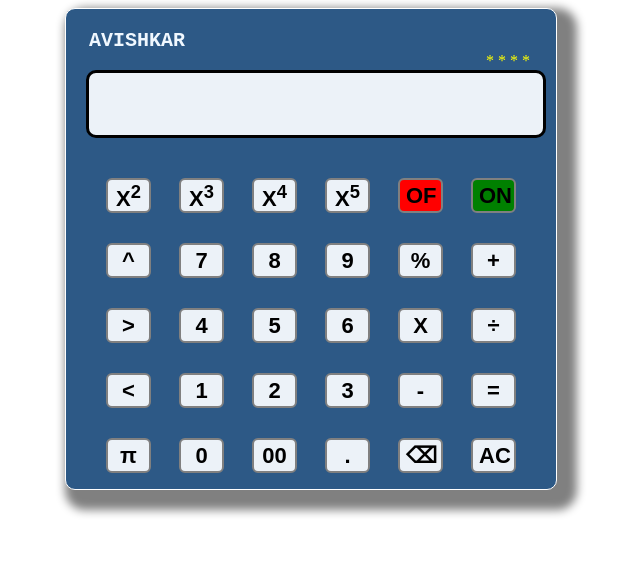
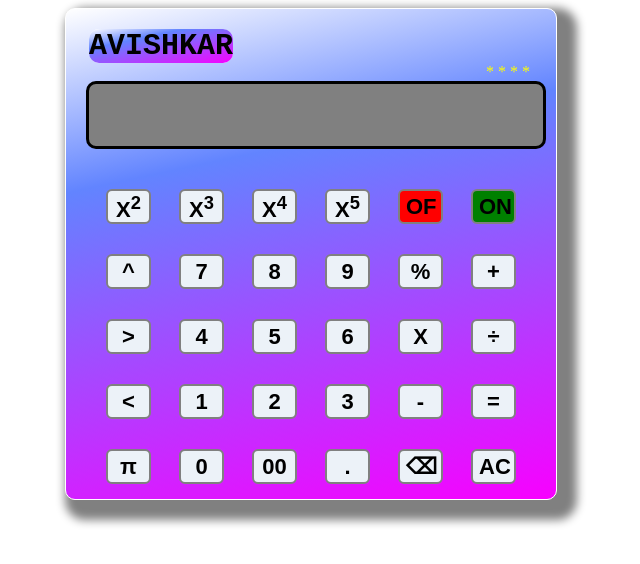
Before and after one commit to AvishkarMandlik/calculator, a plain HTML site: page index.html in a window 1280 px wide. Shown: the whole page, without its empty margins (329-969 px from the left). Drawn offline with Linux system fonts and the light colour scheme.

Commit message:
css change

```diff
--- a/calcu.css
+++ b/calcu.css
@@ -1,6 +1,7 @@
 .calculator-container{
-    background-color: #2d5986;
-    height: 440px;
+    background-color: #FFFFFF;
+    background-image: linear-gradient(168deg, #FFFFFF 0%, #6284FF 31%, #f800ff 100%);
+    height: 450px;
     width: 450px;
     border-radius: 10px;
     border: solid 1px white;
@@ -41,7 +42,7 @@
     border-radius: 10px;
     margin-bottom: 20px;
     border: 3px solid black;
-    background-color: #ecf2f8;
+    background-color: grey;
     font-size: 60px;
 }
 .on{
@@ -49,11 +50,13 @@
     text-align: center;
 }
 .brand{
-    font-size: 20px;
+    font-size: 30px;
     font-weight: bold;
     font-family: 'Courier New', Courier, monospace;
     margin: 3px;
-    color: aliceblue;
+    background-color: #FFFFFF;
+    background-image: linear-gradient(168deg, #FFFFFF 0%, #6284FF 31%, #f800ff 100%);
+    border-radius: 10px;
 }
 .stars{
     margin-left: 400px;
```
Also changed, not shown: index.html (+1 -1 lines).
